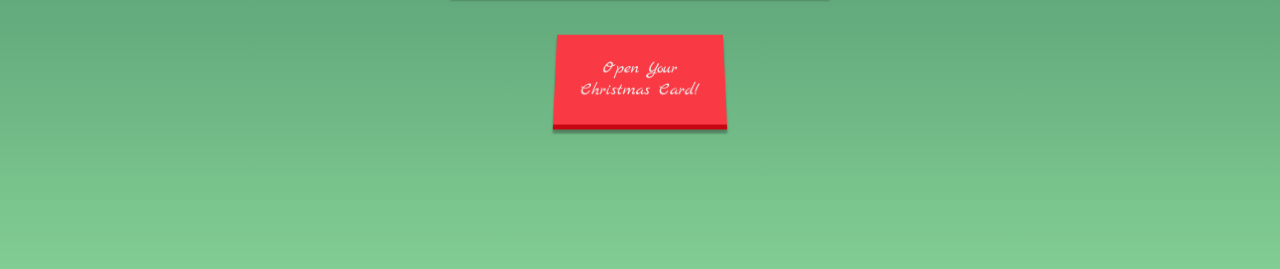
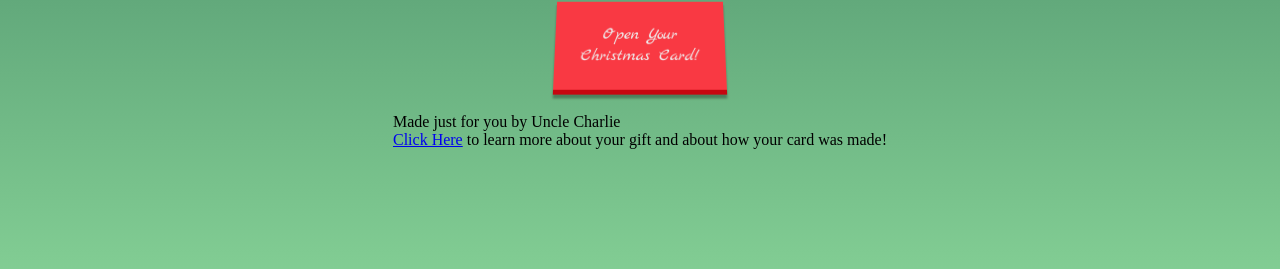
Before and after one commit to YungSwalay/www.cathleenwyse.rocks, a plain HTML site: page index.html in a window 1280 px wide. Shown: the part 479-748 px from the top of the page. Drawn offline with nearby package versions, Linux system fonts and the light colour scheme; files that its build step writes are made by us from their sources; a web font is replaced by a local one.

Commit message:
Added footer and personalized card

```diff
--- a/index.html
+++ b/index.html
@@ -71,6 +71,11 @@
 	</div>
 
 	<button type="button" onclick="openCard();" id="button">Open Your Christmas Card!</button>
+	<p>
+	Made just for you by Uncle Charlie
+	<br>
+	<a href="https://www.github.com/YungSwalay/www.cathleenwyse.rocks">Click Here</a> to learn more about your gift and about how your card was made!
+	</p>
 </body>
 
 <script src="index.js"></script>
```
Also changed, not shown: 1 other file.
